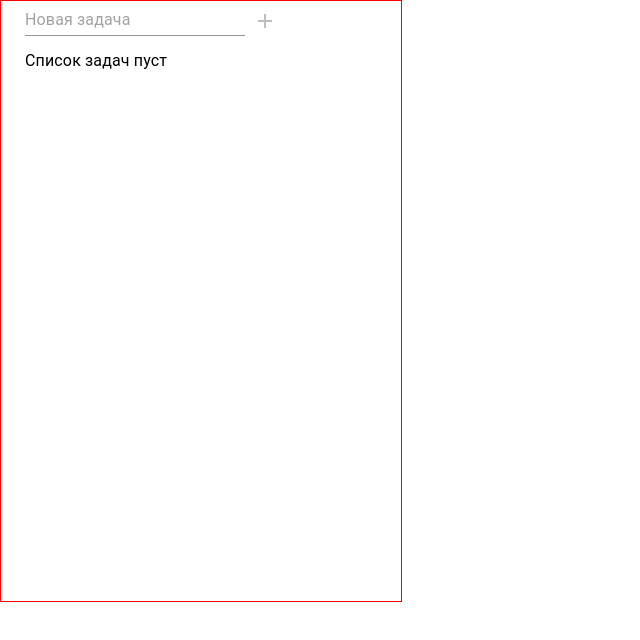
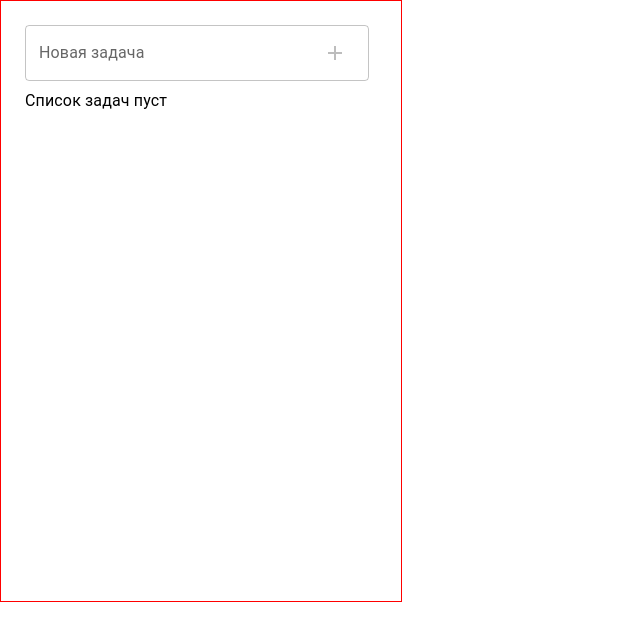
Before and after one commit to egor594bed/organaizer-extension, a React (Create React App) app: page / in a window 1280 px wide. Shown: the top 640 px of the page, without its empty margins (0-640 px from the left). Built offline with nearby package versions, Linux system fonts and the light colour scheme.

Commit message:
style changes

```diff
--- a/src/components/Layout.tsx
+++ b/src/components/Layout.tsx
@@ -1,15 +1,12 @@
 import React from "react";
 import { Todo } from "./Todo/Todo";
-import { Container } from "@mui/material";
 import { Provider } from "react-redux";
 import { store } from "../redux/store";
 
 export const Layout = () => {
   return (
-    <Container>
-      <Provider store={store}>
-        <Todo></Todo>
-      </Provider>
-    </Container>
+    <Provider store={store}>
+      <Todo></Todo>
+    </Provider>
   );
 };
--- a/src/components/Todo/Todo.tsx
+++ b/src/components/Todo/Todo.tsx
@@ -1,12 +1,18 @@
 import React from "react";
 import { TodoNewTaskForm } from "./TodoNewTaskForm";
 import { TodoList } from "./TodoList";
-import TodoLocalStorageService from "../../services/local-storage-service";
+import { Box, Container } from "@mui/material";
 export const Todo = () => {
   return (
     <>
-      <TodoNewTaskForm />
-      <TodoList />
+      <Container>
+        <Box sx={{ paddingTop: 3 }}>
+          <TodoNewTaskForm />
+        </Box>
+        <Box sx={{ paddingBottom: 1 }}>
+          <TodoList />
+        </Box>
+      </Container>
     </>
   );
 };
--- a/src/components/Todo/TodoList.tsx
+++ b/src/components/Todo/TodoList.tsx
@@ -1,5 +1,5 @@
 import React, { FC } from "react";
-import { List, ListItem, Typography } from "@mui/material";
+import { Divider, List, ListItem, Typography } from "@mui/material";
 import { useAutoAnimate } from "@formkit/auto-animate/react";
 import { TodoTask } from "./TodoTask";
 import { Task } from "../../types/TodoTypes";
@@ -18,9 +18,12 @@ export const TodoList: FC<ITodoList> = () => {
       {taskList.length > 0 ? (
         taskList.map((taskData) => {
           return (
-            <ListItem key={taskData.id}>
-              <TodoTask taskData={taskData} />
-            </ListItem>
+            <React.Fragment key={taskData.id}>
+              <ListItem sx={{ padding: 0 }}>
+                <TodoTask taskData={taskData} />
+              </ListItem>
+              <Divider />
+            </React.Fragment>
           );
         })
       ) : (
--- a/src/components/Todo/TodoNewTaskForm.tsx
+++ b/src/components/Todo/TodoNewTaskForm.tsx
@@ -1,5 +1,11 @@
 import React, { FC, useState } from "react";
-import { IconButton, Input } from "@mui/material";
+import {
+  Box,
+  IconButton,
+  Input,
+  InputAdornment,
+  TextField,
+} from "@mui/material";
 import AddIcon from "@mui/icons-material/Add";
 import { useDispatch } from "react-redux";
 import { addTask } from "../../redux/slices/todo";
@@ -23,14 +29,27 @@ export const TodoNewTaskForm: FC<ITodoNewTaskForm> = () => {
 
   return (
     <form onSubmit={(e) => todoSubmitHandler(e)}>
-      <Input
-        onChange={(e) => setFormInput(e.target.value)}
-        value={formInput}
-        placeholder="Новая задача"
-      ></Input>
-      <IconButton type="submit" disabled={formInput.trim().length < 1}>
-        <AddIcon />
-      </IconButton>
+      <Box sx={{ display: "flex", alignItems: "center" }}>
+        <TextField
+          onChange={(e) => setFormInput(e.target.value)}
+          value={formInput}
+          label="Новая задача"
+          variant="outlined"
+          InputProps={{
+            endAdornment: (
+              <InputAdornment position="end">
+                <IconButton
+                  type="submit"
+                  disabled={formInput.trim().length < 1}
+                >
+                  <AddIcon />
+                </IconButton>
+              </InputAdornment>
+            ),
+          }}
+          sx={{ flex: 1, marginRight: 1 }}
+        ></TextField>
+      </Box>
     </form>
   );
 };
```
